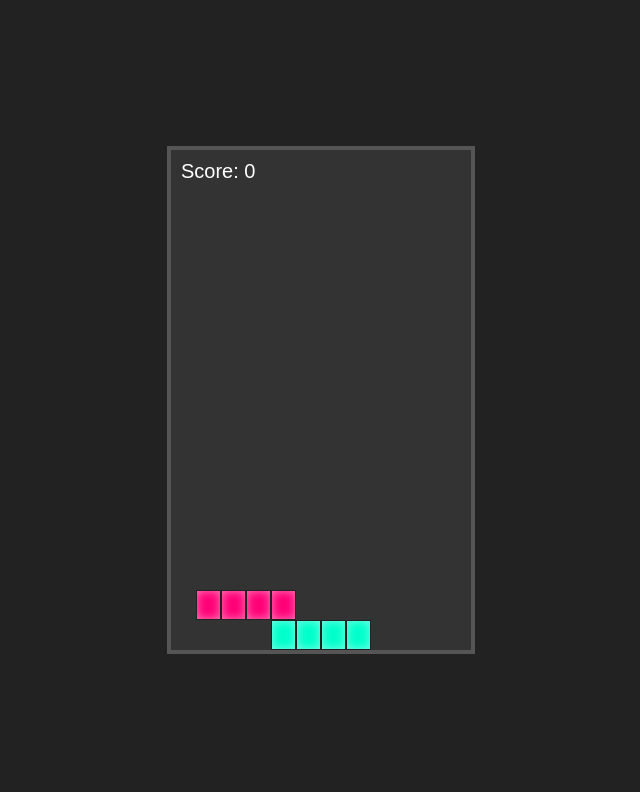
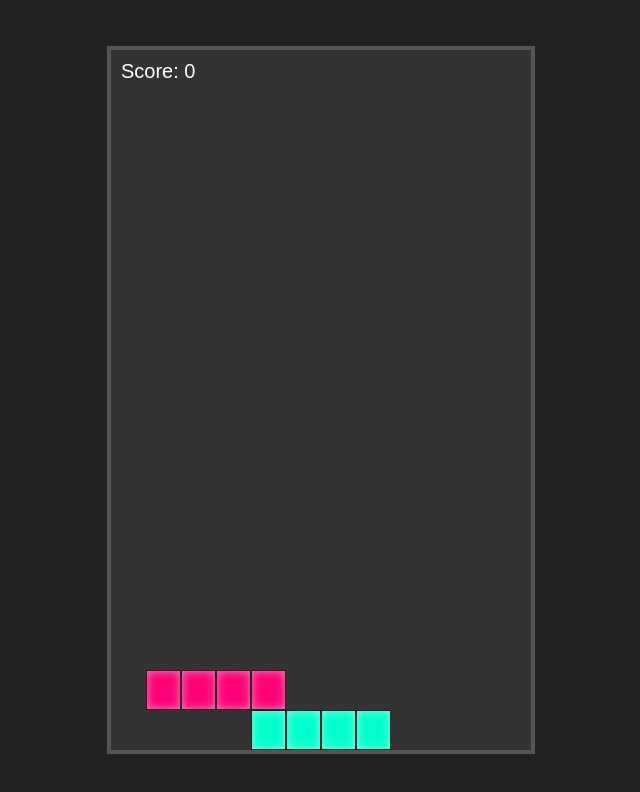
Before and after one commit to phamghien/wallstacker, a website: page index.html in a window 1280 px wide. Shown: the whole page, without its empty margins (319-959 px from the left). Drawn offline with Linux system fonts and the light colour scheme.

Commit message:
Increase game size

```diff
--- a/script.js
+++ b/script.js
@@ -2,9 +2,9 @@ const grid = document.getElementById('grid');
 const scoreElement = document.getElementById('score');
 const messageElement = document.getElementById('message');
 
-const GRID_WIDTH = 12; // 12 columns of 25px each = 300px
-const BLOCK_WIDTH_PX = 25;
-const ROW_HEIGHT_PX = 30;
+const GRID_WIDTH = 12; // 12 columns
+const BLOCK_WIDTH_PX = 35;
+const ROW_HEIGHT_PX = 40;
 const INITIAL_BLOCKS = 4;
 
 let currentLevel = 0;
@@ -23,7 +23,7 @@ function init() {
     score = 0;
     speed = 200;
     gameActive = true;
-    previousRowPositions = Array.from({length: INITIAL_BLOCKS}, (_, i) => i + 4); // Start centered
+    previousRowPositions = Array.from({length: INITIAL_BLOCKS}, (_, i) => i + 4); // Start centered (12-4)/2 = 4
     grid.innerHTML = '';
     grid.style.bottom = '0px';
     scoreElement.textContent = `Score: ${score}`;
--- a/style.css
+++ b/style.css
@@ -13,8 +13,8 @@ body {
 
 #game-container {
     position: relative;
-    width: 300px;
-    height: 500px;
+    width: 420px;
+    height: 700px;
     background-color: #333;
     border: 4px solid #555;
     overflow: hidden;
@@ -31,14 +31,14 @@ body {
 
 .row {
     display: flex;
-    height: 30px;
+    height: 40px;
     width: 100%;
     position: relative;
 }
 
 .block {
-    width: 25px;
-    height: 30px;
+    width: 35px;
+    height: 40px;
     background-color: #00ffcc;
     border: 1px solid #222;
     box-sizing: border-box;
```
